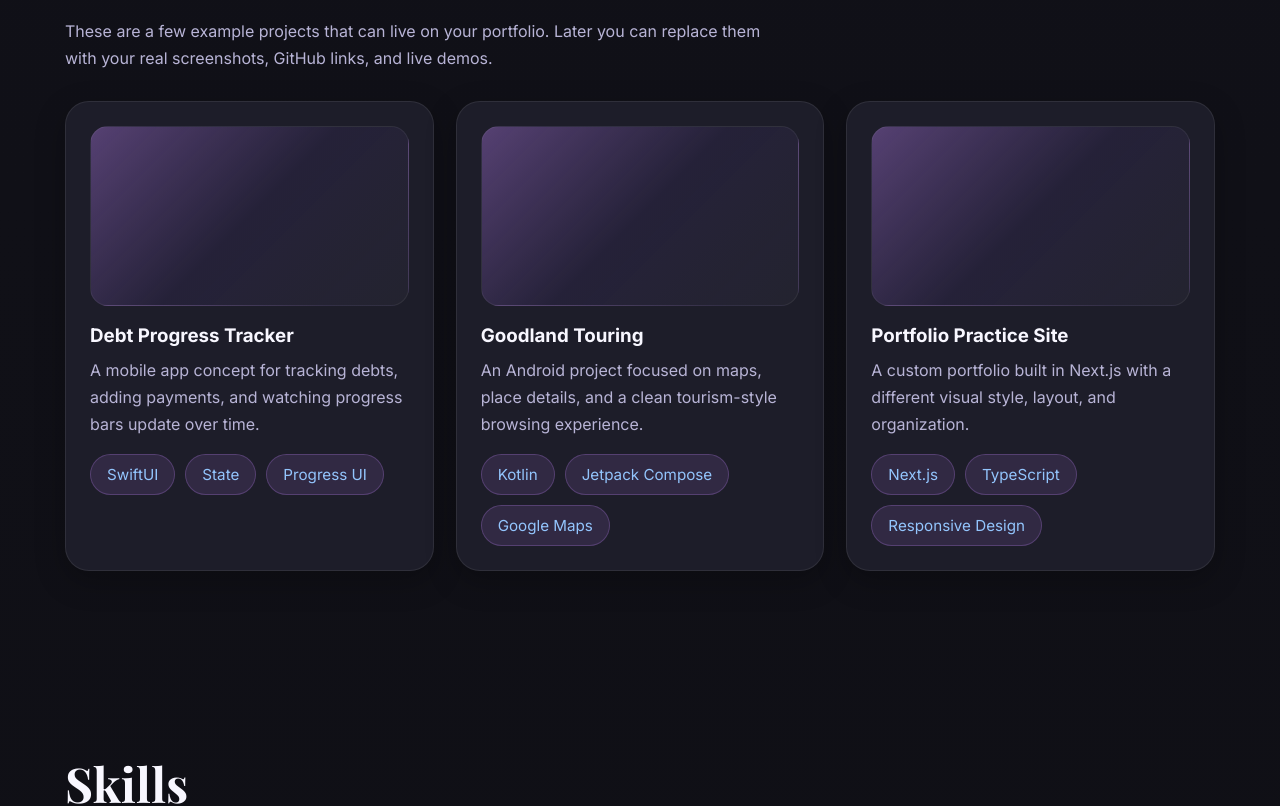
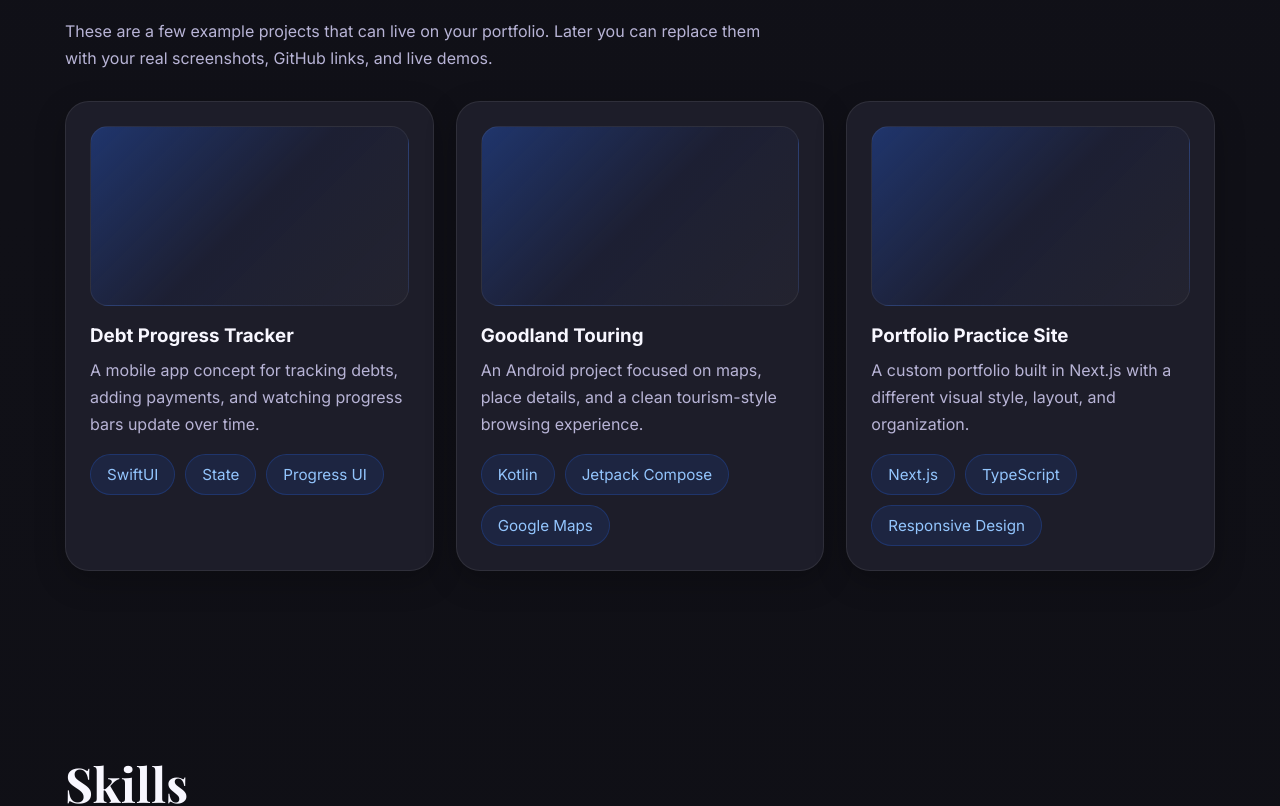
Before and after one commit to KalebSteph/PortfolioKS, a Next.js app: page / in a window 1280 px wide. Shown: the part 1520-2326 px from the top of the page. Built offline with nearby package versions, Linux system fonts and the light colour scheme; a web font is replaced by a local one.

Commit message:
Updated global and projects color to blue

```diff
--- a/app/globals.css
+++ b/app/globals.css
@@ -83,6 +83,7 @@ section {
 
 .btn-primary:hover {
   background: var(--accent-light);
+  box-shadow: 0 0 20px rgba(37, 99, 235, 0.4);
 }
 
 .btn-secondary {
@@ -99,8 +100,8 @@ section {
 .tag {
   padding: 10px 16px;
   border-radius: 999px;
-  background: rgba(192, 132, 252, 0.12);
-  border: 1px solid rgba(192, 132, 252, 0.25);
+  background: rgba(37, 99, 235, 0.12);
+  border: 1px solid rgba(37, 99, 235, 0.25);
   color: var(--accent-light);
   font-size: 0.95rem;
 }
--- a/components/Projects.tsx
+++ b/components/Projects.tsx
@@ -44,7 +44,7 @@ export default function Projects() {
                   borderRadius: "18px",
                   marginBottom: "18px",
                   background:
-                    "linear-gradient(135deg, rgba(192,132,252,0.35), rgba(139,92,246,0.08), rgba(255,255,255,0.03))",
+                  "linear-gradient(135deg, rgba(37,99,235,0.35), rgba(30,64,175,0.08), rgba(255,255,255,0.03))",
                   border: "1px solid rgba(255,255,255,0.06)",
                 }}
               />
```
